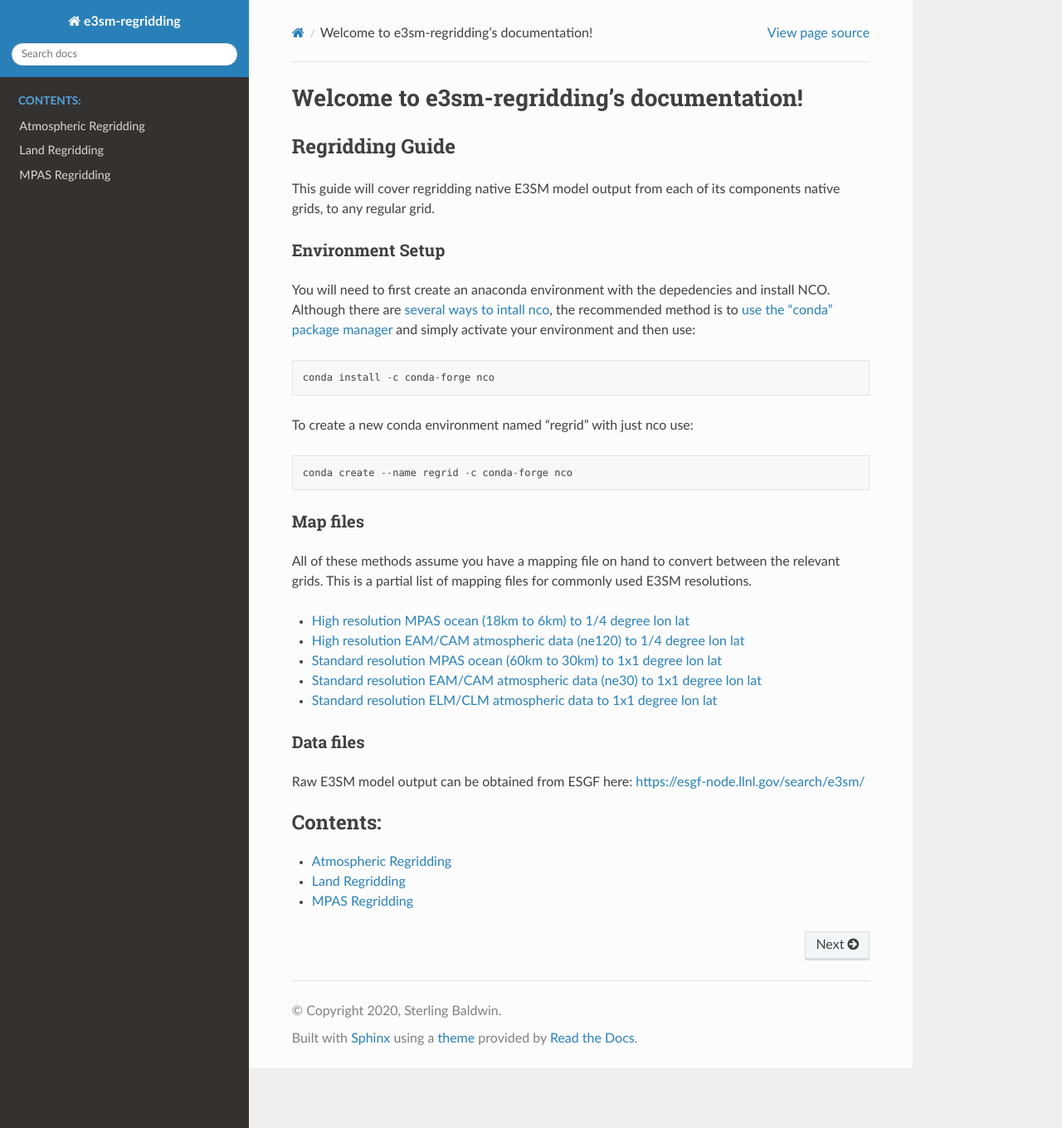
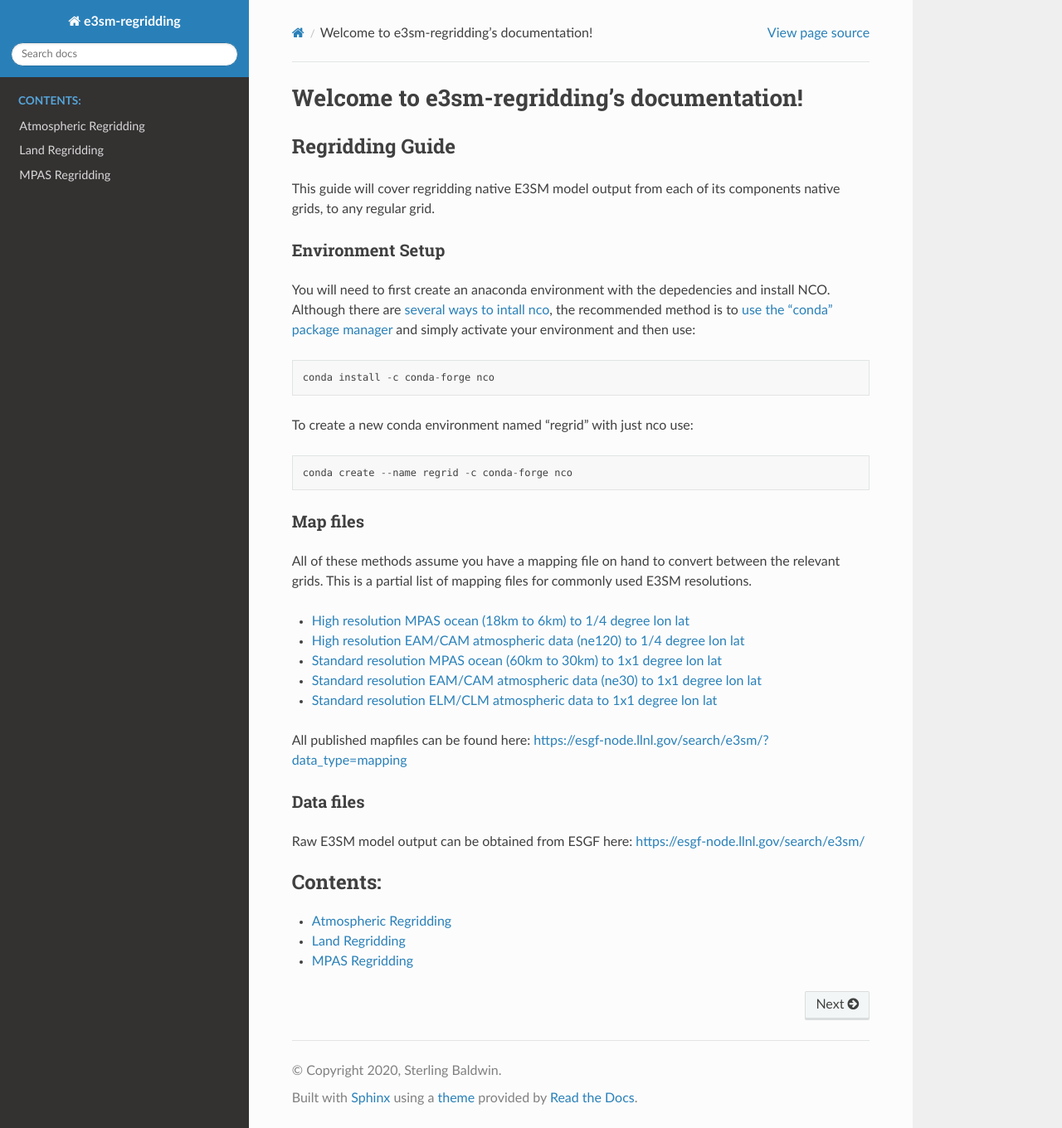
Before and after one commit to sterlingbaldwin/e3sm-regridding, a Sphinx documentation site: the page built from source/index.rst, in a window 1280 px wide and 1360 px high. Shown: the whole window at 83% size. Built offline with Sphinx 7.4.7 and the Read the Docs theme 2.0.0, drawn with Linux system fonts in a browser that asks for light colours.

Commit message:
Adds link to E3SM mapfile search apge

```diff
--- a/source/index.rst
+++ b/source/index.rst
@@ -51,6 +51,7 @@ of mapping files for commonly used E3SM resolutions.
 * `Standard resolution EAM/CAM atmospheric data (ne30) to 1x1 degree lon lat <http://esgf-data2.llnl.gov/thredds/fileServer/user_pub_work/E3SM/1_0/piControl/1deg_atm_60-30km_ocean/misc/native/mapping/fixed/ens1/v1/map_ne30np4_to_cmip6_180x360_aave.20181001.nc>`_
 * `Standard resolution ELM/CLM atmospheric data to 1x1 degree lon lat <http://esgf-data2.llnl.gov/thredds/fileServer/user_pub_work/E3SM/1_0/piControl/1deg_atm_60-30km_ocean/misc/native/mapping/fixed/ens1/v1/map_ne30np4_to_cmip6_180x360_sgs_elm.20190301.nc>`_
 
+All published mapfiles can be found here: https://esgf-node.llnl.gov/search/e3sm/?data_type=mapping
 
 Data files
 ----------
```
Also changed, not shown: 19 other files.
